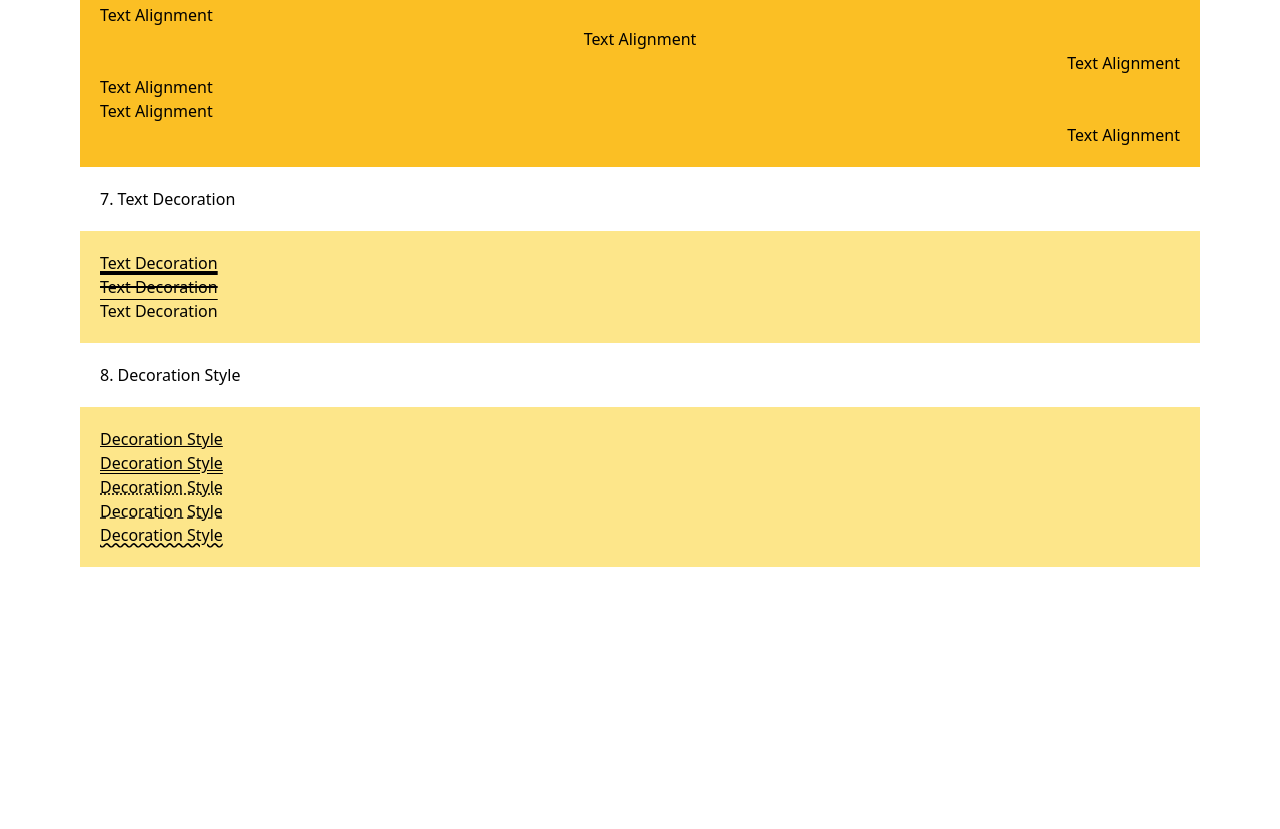
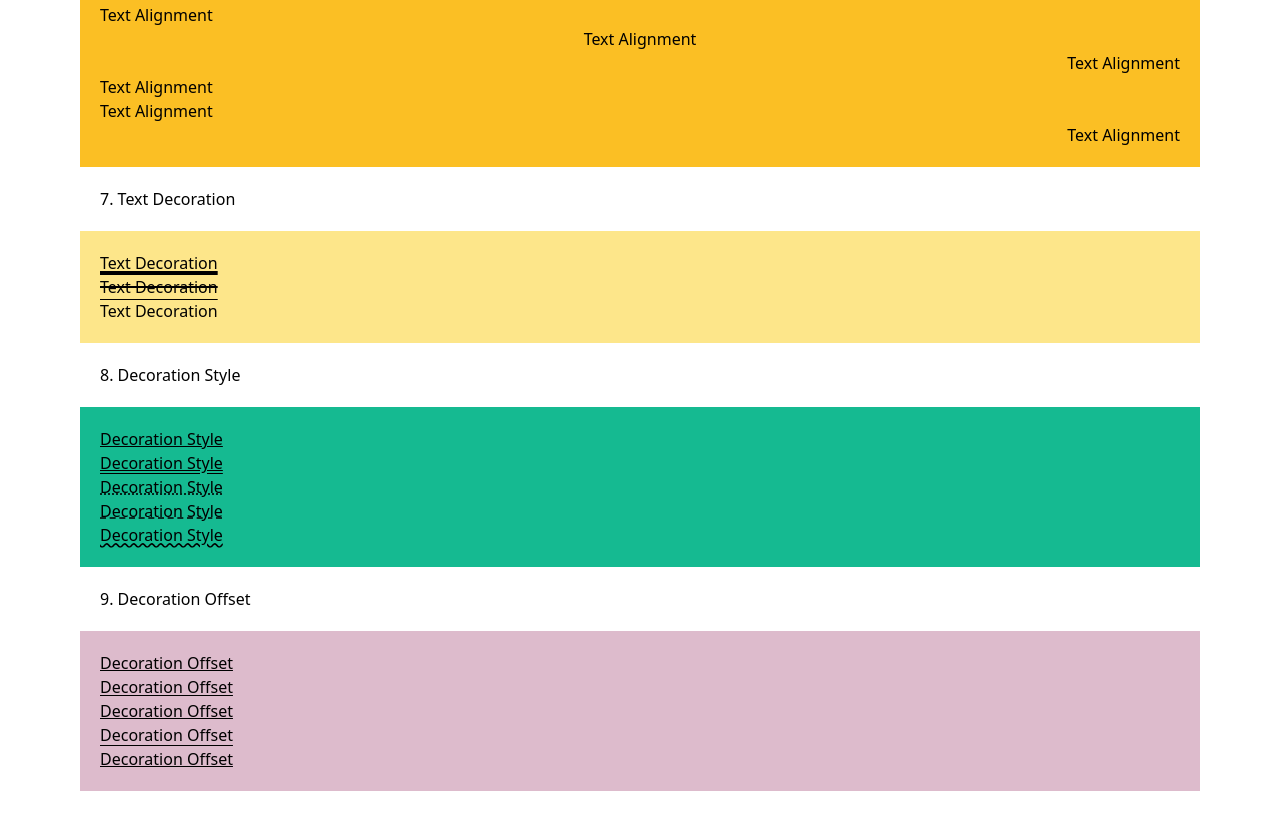
Before and after one commit to manjunathdp/Tailwind-CSS, a plain HTML site: page Fundamentals/3. Typography/index.html in a window 1280 px wide. Shown: the part 1388-2217 px from the top of the page. Before the commit the page ends 2055 px from the top, so only its background shows below. Drawn offline with nearby package versions, Linux system fonts and the light colour scheme.

Commit message:
Decoration Offset

```diff
--- a/Fundamentals/3. Typography/index.html
+++ b/Fundamentals/3. Typography/index.html
@@ -83,7 +83,7 @@
 
     <!-- Decoration Style -->
     <h1 class="m-5">8. Decoration Style</h1>
-    <div class="container p-5 m-5 ml-0 bg-amber-200">
+    <div class="container p-5 m-5 ml-0 bg-[#15ba91]">
       <p class="underline decoration-solid">Decoration Style</p>
       <p class="underline decoration-double">Decoration Style</p>
       <p class="underline decoration-dotted">Decoration Style</p>
@@ -92,6 +92,14 @@
     </div>
 
     <!-- Decoration Offset -->
+    <h1 class="m-5">9. Decoration Offset</h1>
+    <div class="container p-5 m-5 ml-0 bg-[#ddbbcc]">
+      <p class="underline underline-offset-1">Decoration Offset</p>
+      <p class="underline underline-offset-2">Decoration Offset</p>
+      <p class="underline underline-offset-3">Decoration Offset</p>
+      <p class="underline underline-offset-4">Decoration Offset</p>
+      <p class="underline underline-offset-5">Decoration Offset</p>
+    </div>
 
     <!-- Text Transform -->
     <!-- https://tailwindcss.com/docs/text-transform -->
```
